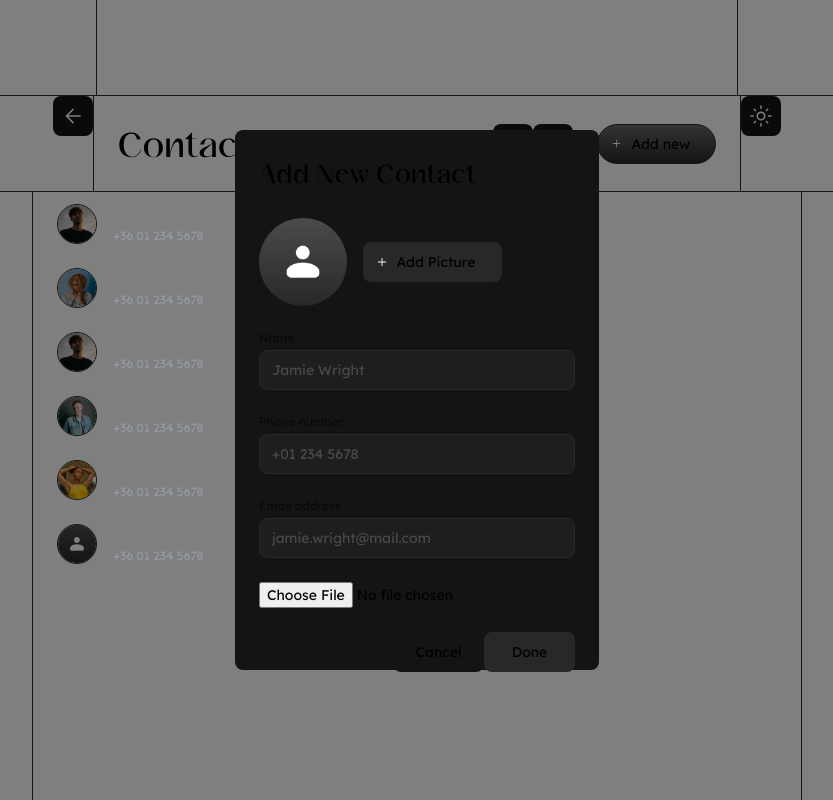
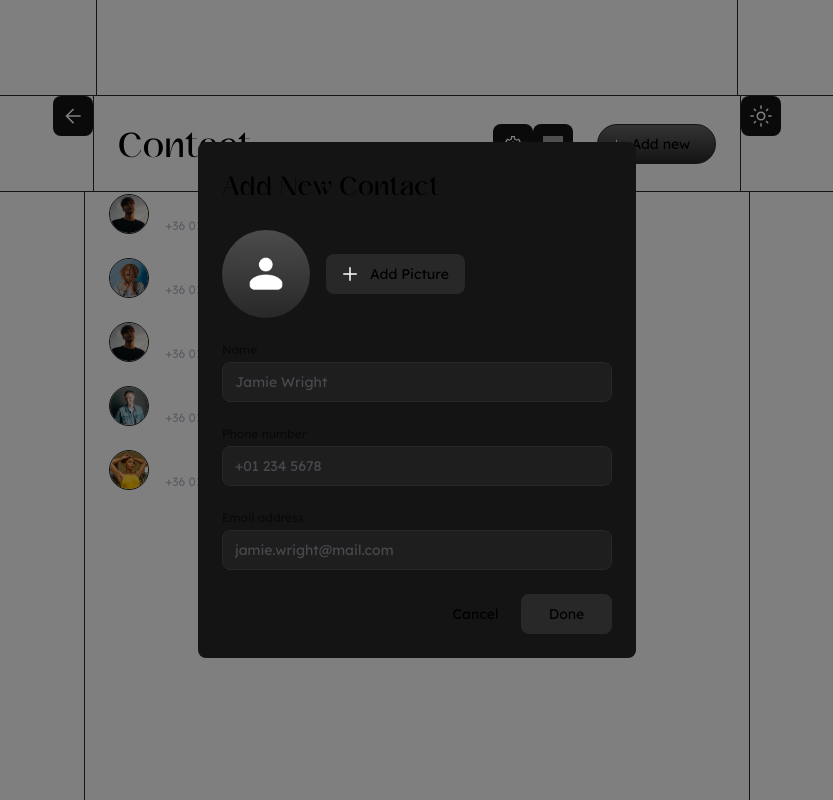
Before and after one commit to funkstermonster/contactlist-fe, a Next.js app: page / in a window 1280 px wide. Both pictures are taken after a click on the button "Add new". Shown: the top 800 px of the page, without its empty margins (223-1056 px from the left). Built offline with nearby package versions, Linux system fonts and the light colour scheme; grey boxes are pictures that could not be loaded.

Commit message:
add custom props for buttons, interact ListItem component, add change picture and remove picture functionality

```diff
--- a/app/components/UI/button-icon-label-primary.tsx
+++ b/app/components/UI/button-icon-label-primary.tsx
@@ -1,11 +1,12 @@
 import { ButtonProps } from "@/app/models/ButtonProps";
 
-export default function PrimaryIconLabelButton({icon, text}: ButtonProps) {
+export default function PrimaryIconLabelButton({icon, text, onClick, width, height}: ButtonProps) {
   return (
-    <button className="w-[139px] h-[40px] rounded-lg py-[8px] pr-[16px] pl-[12px] flex items-center gap-[8px] bg-grey-60 hover:bg-grey-50 active:bg-grey-40">
+    <button className="w-auto h-[40px] rounded-lg py-[8px] pr-[16px] pl-[12px] flex items-center gap-[8px] bg-grey-60 hover:bg-grey-50 active:bg-grey-40" onClick={onClick}>
       <img
         src={icon}
-        className="h-[13.5px] w-[13.5px] top-[5.25px] left-[5.25px]"
+        width={width}
+        height={height}
       />
       {text}
     </button>
--- a/app/components/UI/button-icon-primary.tsx
+++ b/app/components/UI/button-icon-primary.tsx
@@ -1,10 +1,14 @@
-export default function ButtonIconPrimary() {
+import { ButtonIconPrimaryProps } from "@/app/models/ButtonIconPrimaryProps";
+
+export default function ButtonIconPrimary({icon, onClick, width, height}: ButtonIconPrimaryProps) {
   return (
     <button className="flex items-center justify-center w-[40px] h-[40px] rounded-lg p-[8px] gap-[8px] bg-grey-60 hover:bg-grey-50 active:bg-grey-40">
       <img
-        src="/icons/Add.svg"
-        alt="Add"
-        className="h-[13.5px] w-[13.5px] top-[5.25px] left-[5.25px]"
+        src={icon}
+        alt="Icon"
+        onClick={onClick}
+        width={width}
+        height={height}
       />
     </button>
   );
--- a/app/components/UI/contact-list-item.tsx
+++ b/app/components/UI/contact-list-item.tsx
@@ -1,13 +1,23 @@
+"use client";
+
 import ContactListItemProps from "@/app/models/ContactListItemProps";
 import ProfilePicSmall from "./profile-pic-small";
+import { useState } from "react";
+import ListItem from "./list-item";
 
 export default function ContactListItem({
   name,
   phone,
   profilePic,
 }: ContactListItemProps) {
+  const [isMoreOpen, setIsMoreOpen] = useState(false);
+
+  const handleMoreClick = () => {
+    setIsMoreOpen((prev) => !prev);
+  };
+
   return (
-    <div className="w-[720px] h-[64px] p-[12px 0px] flex items-center gap-[16px] group">
+    <div className="w-full h-[64px] p-[12px 0px] flex items-center gap-[16px] group relative pb-5">
       {/* Profile Picture */}
       <ProfilePicSmall profilePic={profilePic} />
       {/* Name and Phone Number */}
@@ -30,9 +40,19 @@ export default function ContactListItem({
         </button>
 
         {/* More Button */}
-        <button className="w-[40px] h-[40px] p-[8px] rounded-lg hover:bg-grey-80">
+        <button
+          className="w-[40px] h-[40px] p-[8px] rounded-lg hover:bg-grey-80 relative"
+          onClick={handleMoreClick}
+        >
           <img src="/icons/More.svg" alt="More" />
         </button>
+
+        {/* More options: ListItem */}
+        {isMoreOpen && (
+          <div className="absolute right-[-220px] top-[50px] z-10">
+            <ListItem />
+          </div>
+        )}
       </div>
     </div>
   );
--- a/app/components/UI/list-item.tsx
+++ b/app/components/UI/list-item.tsx
@@ -1,10 +1,18 @@
 export default function ListItem() {
     return (
-        <div className="w-[251px] h-[196px] border-[1px] border-grey-70 p-[16px] gap-[16px] bg-grey-80">
+        <div className="w-[251px] h-full border-[1px] border-grey-70 p-[16px] gap-[16px] rounded-md bg-grey-80">
             <button className="w-[219px] h-[44px] py-3 px-2.5 flex items-center gap-[12px] hover:bg-grey-70 focus:bg-grey-60">
                 <img src="icons/Settings.svg" alt="Settings" className="opacity-56" />
                 <span className="text-white">Edit</span>
             </button>
+            <button className="w-[219px] h-[44px] py-3 px-2.5 flex items-center gap-[12px] hover:bg-grey-70 focus:bg-grey-60">
+                <img src="icons/Favourite.svg" alt="Favourite" className="opacity-56" />
+                <span className="text-white">Favourite</span>
+            </button>
+            <button className="w-[219px] h-[44px] py-3 px-2.5 flex items-center gap-[12px] hover:bg-grey-70 focus:bg-grey-60">
+                <img src="icons/Delete.svg" alt="Delete" className="opacity-56" />
+                <span className="text-white">Remove</span>
+            </button>
         </div>
     );
 }
--- a/app/components/UI/overlay.tsx
+++ b/app/components/UI/overlay.tsx
@@ -6,28 +6,28 @@ import TextField from "./text-field";
 import ButtonIconLabelPrimary from "./button-icon-label-primary";
 import ButtonLabelPrimary from "./button-label-primary";
 import ButtonLabelSecondary from "./button-label-secondary";
-import { useState } from "react";
+import { useRef, useState } from "react";
+import ButtonIconPrimary from "./button-icon-primary";
 
-export default function Overlay({
-  title,
-  profilePic,
-  onClose,
-}: OverlayProps) {
+export default function Overlay({ title, profilePic, onClose }: OverlayProps) {
   const [contactData, setContactData] = useState({
     name: "",
     phoneNumber: "",
     email: "",
   });
 
-  const [imgData, setimgData] = useState<File | null>(null);
+  const [imgData, setImgData] = useState<string | null>(null);
+
+  const fileInputRef = useRef<HTMLInputElement | null>(null);
 
   const handleChange = (e: any) => {
-    console.log("asfd");
+    console.log("Input changed");
     const { name, value, files } = e.target;
 
     if (name === "image" && files) {
       console.log("Image selected:", files[0]);
-      setimgData(files[0]);
+      const imageUrl = URL.createObjectURL(files[0]);
+      setImgData(imageUrl);
     } else {
       console.log(`Field changed: ${name}, New value: ${value}`);
       setContactData((prevData) => ({
@@ -61,14 +61,49 @@ export default function Overlay({
     }
   };
 
+  const handleAddPictureClick = () => {
+    console.log("Add Picture button clicked");
+    if (fileInputRef.current) {
+      fileInputRef.current.click();
+    }
+  };
+
+  const handleDeleteImg = () => {
+    setImgData(null);
+  };
+
   return (
-    <div className="w-[364px] h-[540px] rounded-lg p-[24px] bg-grey-100">
+    <div className="w-auto h-auto rounded-lg p-[24px] bg-grey-100">
       <div className="flex flex-row mb-[24px]">
         <h2>{title}</h2>
       </div>
       <div className="flex flex-row gap-[16px] mb-[24px] items-center">
-        <ProfilePicBig profilePic={profilePic} />
-        <ButtonIconLabelPrimary icon="icons/Add.svg" text={"Add Picture"} />
+        <ProfilePicBig profilePic={imgData || profilePic} />
+        {!imgData ? (
+          <ButtonIconLabelPrimary
+            icon="icons/Add.svg"
+            text={"Add Picture"}
+            width="24px"
+            height="24px"
+            onClick={handleAddPictureClick}
+          />
+        ) : (
+          <div className="flex flex-row gap-[8px] items-center">
+            <ButtonIconLabelPrimary
+              icon="icons/Change.svg"
+              text={"Change Picture"}
+              width="24px"
+              height="24px"
+              onClick={handleAddPictureClick}
+            />
+            <ButtonIconPrimary
+              icon="icons/Delete.svg"
+              width="24px"
+              height="24px"
+              onClick={handleDeleteImg}
+            />
+          </div>
+        )}
       </div>
       <div className="flex flex-col gap-[24px] mb-[24px]">
         <TextField
@@ -92,7 +127,14 @@ export default function Overlay({
           onChange={handleChange}
           value={contactData.email}
         />
-        <input type="file" name="image" onChange={handleChange} />
+        {/* Hidden file input */}
+        <input
+          type="file"
+          name="image"
+          onChange={handleChange}
+          ref={fileInputRef}
+          style={{ display: "none" }}
+        />
       </div>
       <div className="flex flex-row justify-end">
         <ButtonLabelSecondary text={"Cancel"} onClick={onClose} />
--- /dev/null
+++ b/app/models/ButtonIconPrimaryProps.tsx
@@ -0,0 +1,6 @@
+export interface ButtonIconPrimaryProps {
+    icon: string;
+    onClick: () => void;
+    width: string;
+    height: string;
+}
--- a/app/page.tsx
+++ b/app/page.tsx
@@ -16,6 +16,8 @@ export default function Home() {
 
   return (
     <>
+      {/* Apply pointer-events: none to background elements when overlay is visible */}
+      <div className={`flex flex-col ${isOverlayVisible ? 'pointer-events-none' : ''}`}>
         <div className="flex flex-row">
           <div className="border-r-[1px] border-b-[1px] border-grey-60 h-[96px] w-1/3"></div>
           <div className="border-b-[1px] border-grey-60 w-2/3"></div>
@@ -45,18 +47,6 @@ export default function Home() {
               </div>
               <div className="flex flex-row">
                 <ButtonSpecial icon="icons/Add.svg" text="Add new" onClick={toggleOverlay} />
-              {isOverlayVisible && (
-                <div className="fixed inset-0 flex justify-center items-center bg-black bg-opacity-50">
-                  <Overlay
-                    title="Add New Contact"
-                    profilePic=""
-                    name=""
-                    phone=""
-                    email=""
-                    onClose={toggleOverlay}
-                  />
-                </div>
-              )}
               </div>
             </div>
           </div>
@@ -96,11 +86,25 @@ export default function Home() {
                 phone={"+36 01 234 5678"}
                 profilePic={"photos/Adebayo.png"}
               />
-            <ContactListItem name={""} phone={""} profilePic={""}/>
             </div>
           </div>
           <div className="border-l-[1px] border-grey-60 h-full w-1/3"></div>
         </div>
+      </div>
+
+      {/* The overlay component */}
+      {isOverlayVisible && (
+        <div className="fixed inset-0 flex justify-center items-center bg-black bg-opacity-50 z-50 pointer-events-auto">
+          <Overlay
+            title="Add New Contact"
+            profilePic=""
+            name=""
+            phone=""
+            email=""
+            onClose={toggleOverlay}
+          />
+        </div>
+      )}
     </>
   );
 }
```
Also changed, not shown: app/api/contact/route.tsx (+8 -0 lines). Lines whose indentation alone changed are shown as unchanged.
